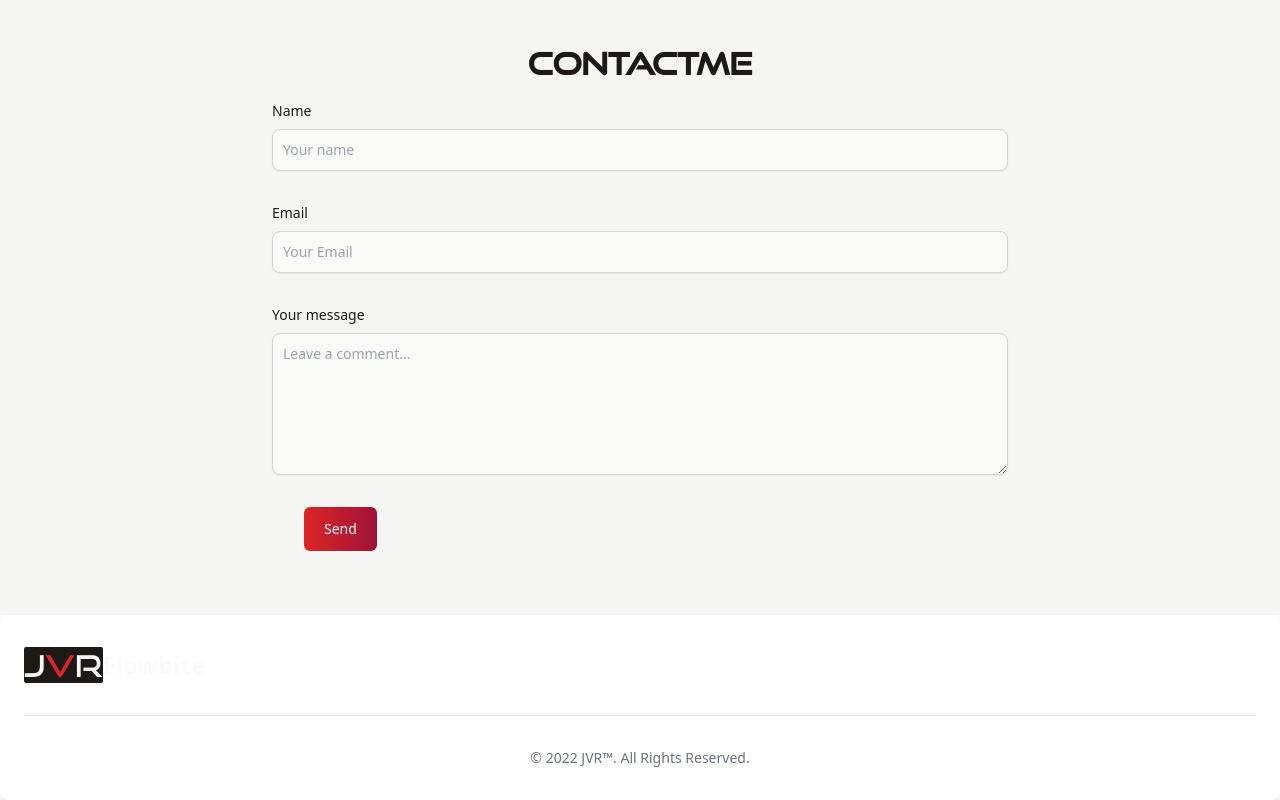
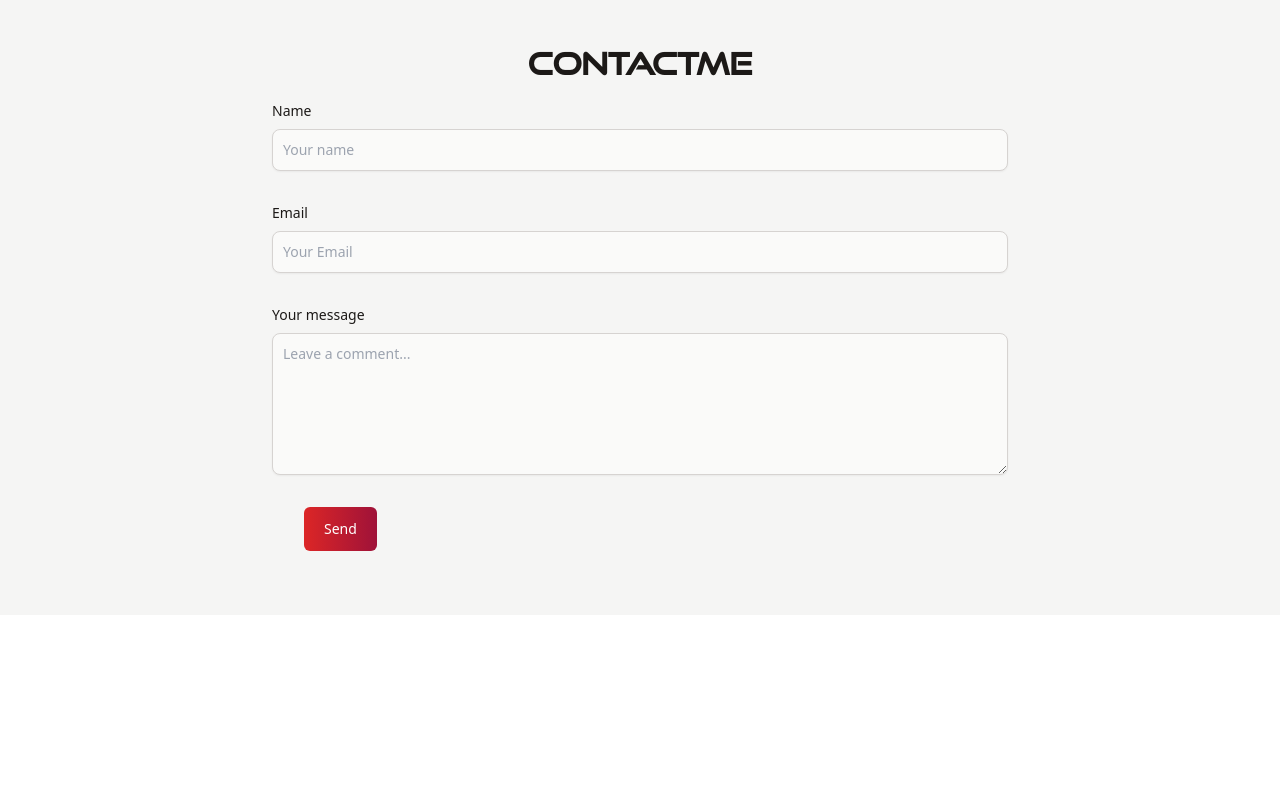
Before and after one commit to JavierCerveraL/Portfolio, a Next.js app: page / in a window 1280 px wide. Shown: the part 3935-4735 px from the top of the page. After the commit the page ends 4550 px from the top, so only its background shows below. Built offline with nearby package versions, Linux system fonts and the light colour scheme.

Commit message:
form names s55

```diff
--- a/pages/index.js
+++ b/pages/index.js
@@ -400,29 +400,6 @@ export default function Home() {
         </section>
         <section></section>
       </main>
-
-      <footer class="p-4 bg-white rounded-lg shadow md:px-6 md:py-8 dark:bg-gray-900">
-        <div class="sm:flex sm:items-center sm:justify-between">
-          <a href="/" class="flex items-center mb-4 sm:mb-0">
-            <div className="rounded-sm  bg-stone-900">
-              <h1 className="text-3xl text-stone-100 dark:text-stone-100 font-good ">
-                J<span className="text-red-600 hvr-grow">V</span>R
-              </h1>
-            </div>
-            <span class="self-center text-2xl font-semibold whitespace-nowrap dark:text-white">
-              Flowbite
-            </span>
-          </a>
-        </div>
-        <hr class="my-6 border-gray-200 sm:mx-auto dark:border-gray-700 lg:my-8" />
-        <span class="block text-sm text-gray-500 sm:text-center dark:text-gray-400">
-          © 2022{' '}
-          <a href="/" class="hover:underline">
-            JVR™
-          </a>
-          . All Rights Reserved.
-        </span>
-      </footer>
     </div>
   );
 }
```
